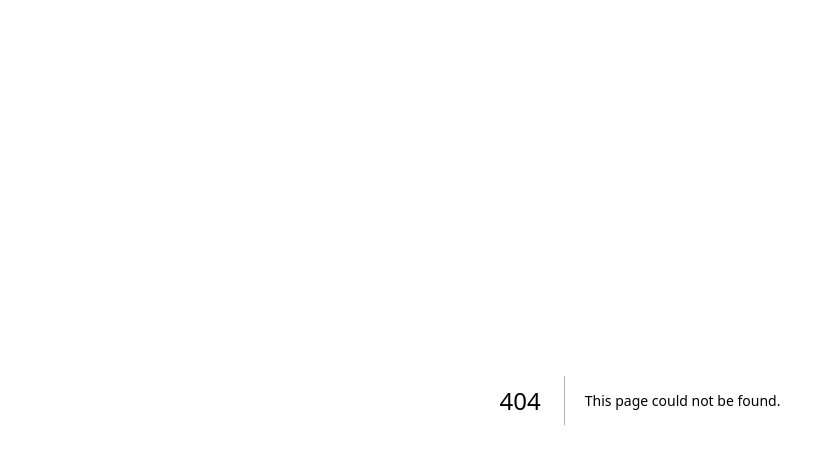
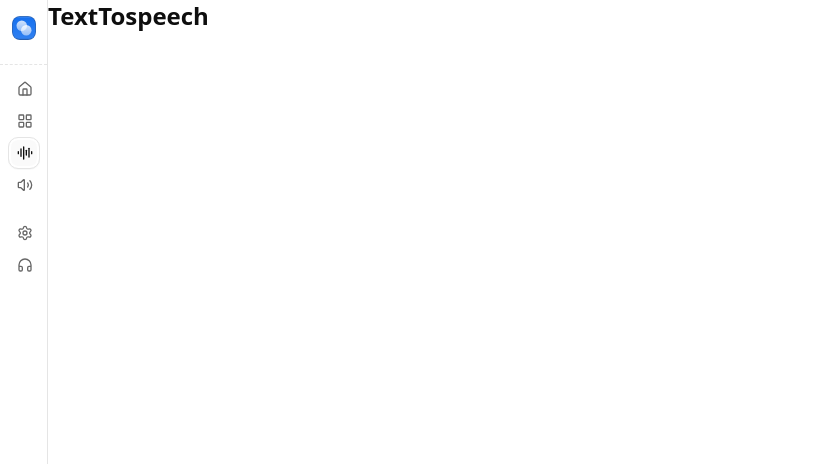
Before and after one commit to amank55/Resonance-Ai-, a Next.js app: page /text-to-speech in a window 1280 px wide. Before the commit this address had no page. Shown: the top 464 px of the page, without its empty margins (0-835 px from the left). Built offline with nearby package versions, Linux system fonts and the light colour scheme; no server answers.

Commit message:
feat: add TextToSpeech component for text-to-speech functionality

```diff
--- /dev/null
+++ b/app/(dashboard)/text-to-speech/page.tsx
@@ -0,0 +1,7 @@
+export default function TextToSpeech(){
+    return (
+        <div className="text-2xl font-bold">
+            TextTospeech
+        </div>
+    )
+}
```
